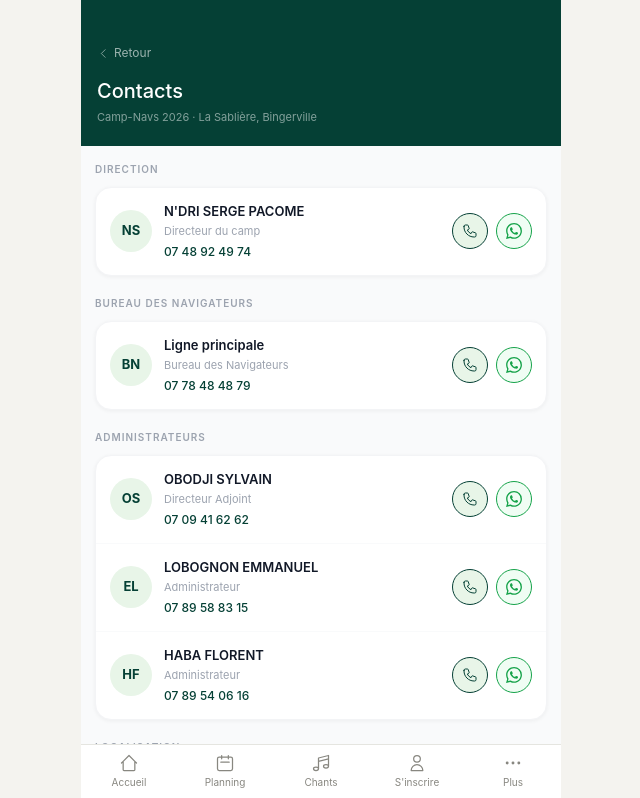
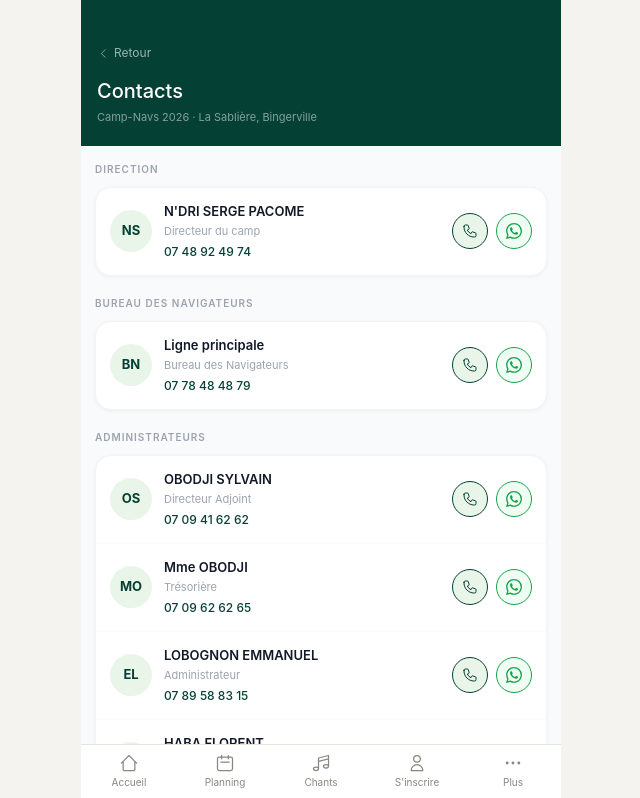
Before and after one commit to tackalobognon-Dass/Camp-Navs, a React (Vite) app: page /contact in a window 1280 px wide. Shown: the top 798 px of the page, without its empty margins (319-959 px from the left). Built offline with nearby package versions, Linux system fonts and the light colour scheme.

Commit message:
Ajout Mme OBODJI tresoriere contacts

```diff
--- a/src/pages/public/ContactPage.jsx
+++ b/src/pages/public/ContactPage.jsx
@@ -21,6 +21,7 @@ const contacts = [
     groupe: 'ADMINISTRATEURS',
     membres: [
       { initiales: 'OS', nom: 'OBODJI SYLVAIN', role: 'Directeur Adjoint', tel: '0709416262' },
+      { initiales: 'MO', nom: 'Mme OBODJI', role: 'Trésorière', tel: '0709626265' },
       { initiales: 'EL', nom: 'LOBOGNON EMMANUEL', role: 'Administrateur', tel: '0789588315' },
       { initiales: 'HF', nom: 'HABA FLORENT', role: 'Administrateur', tel: '0789540616' },
     ]
```
